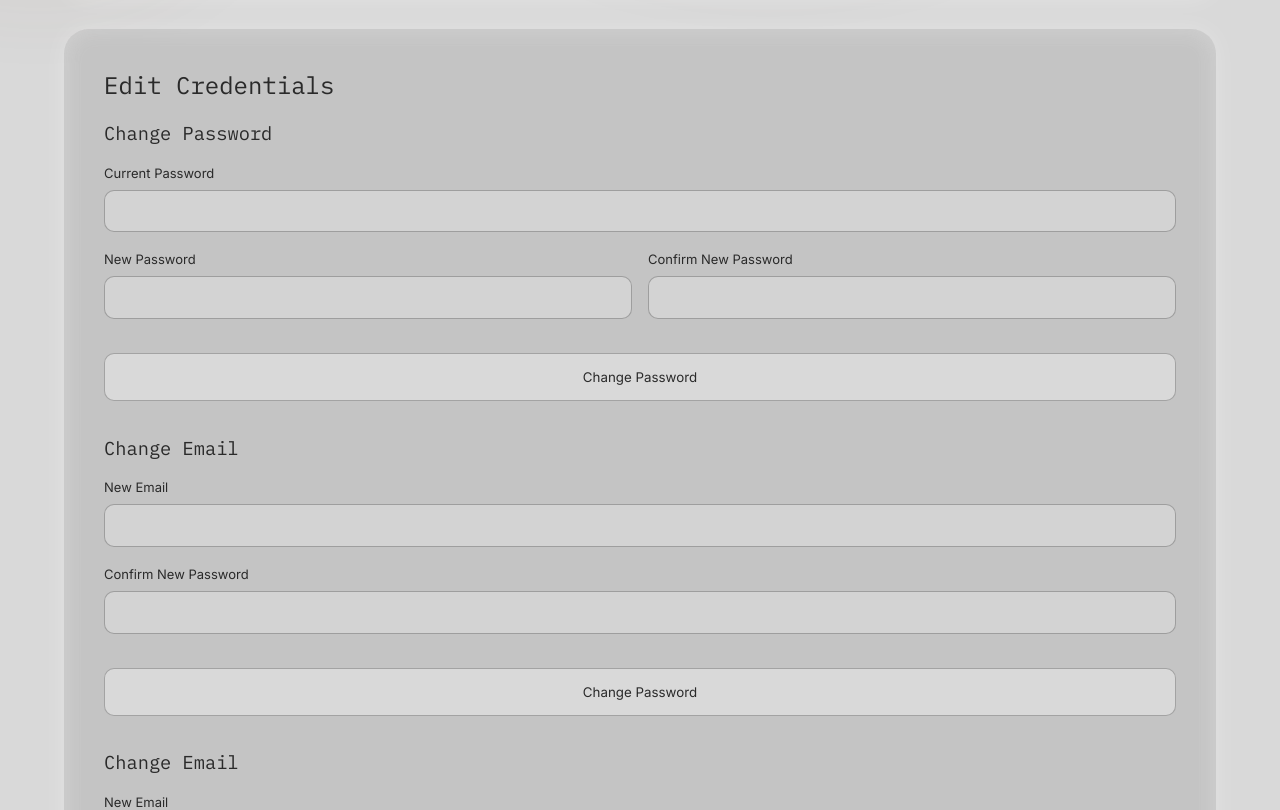
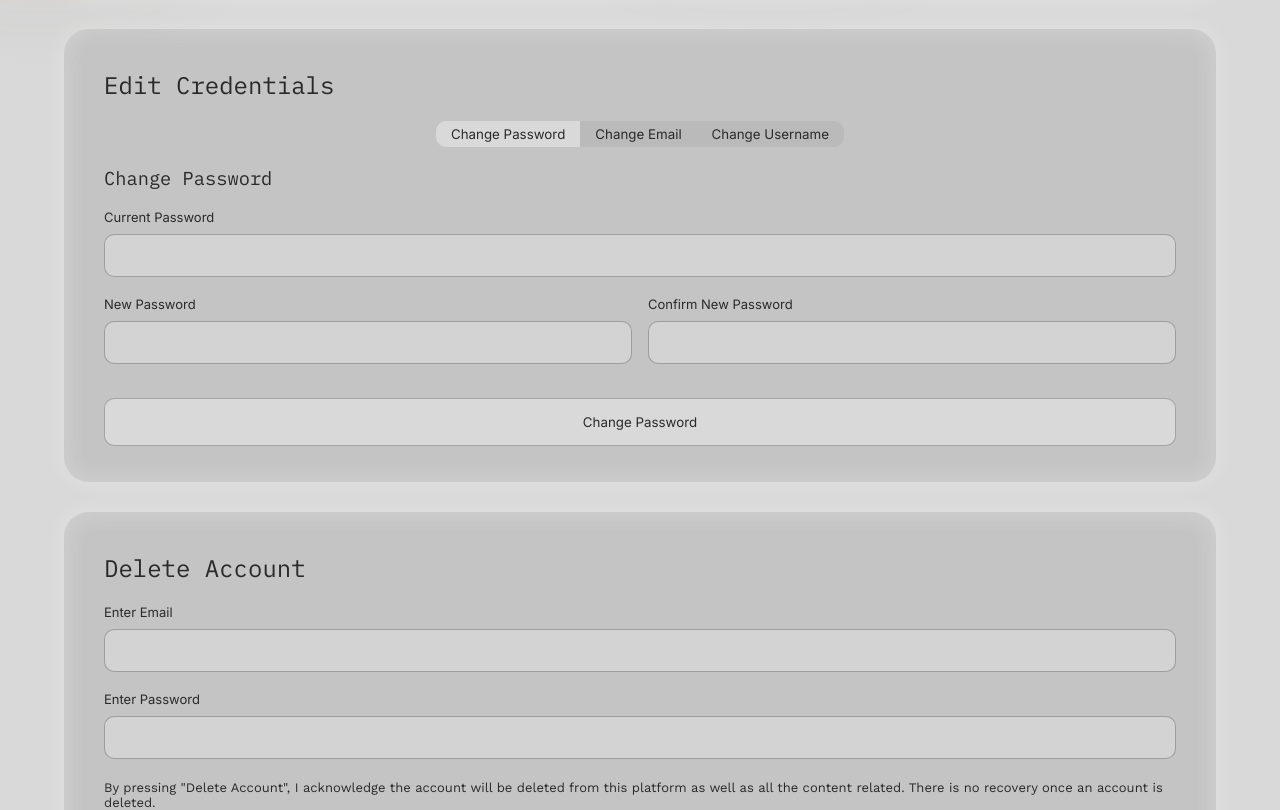
Before and after one commit to Turing-Sandbox/Summarizz, a Next.js app in the folder frontend/: page /profile/1/manage in a window 1280 px wide. Shown: the part 980-1790 px from the top of the page. Built offline with nearby package versions, Linux system fonts and the light colour scheme; no server answers.

Commit message:
Fix double code and add tabulation

```diff
--- a/frontend/src/app/profile/[id]/manage/page.tsx
+++ b/frontend/src/app/profile/[id]/manage/page.tsx
@@ -35,6 +35,10 @@ export default function Page() {
   const [imageError, setImageError] = useState("");
   const [errorEditProfile, setErrorEditProfile] = useState("");
   const [successEditProfile, setSuccessEditProfile] = useState("");
+
+  const [activeTab, setActiveTab] = useState<"password" | "email" | "username">(
+    "password"
+  );
 
   const [currentPassword, setCurrentPassword] = useState("");
   const [newPassword, setNewPassword] = useState("");
@@ -593,6 +597,36 @@ export default function Page() {
         {/******************** EDIT CREDENTIALS  ********************/}
         <div className='profile-management-section'>
           <h2>Edit Credentials</h2>
+
+          {/* TABS */}
+          <div className='tabs'>
+            <button
+              className={
+                "tab first-tab" + (activeTab === "password" ? " active-tab" : "")
+              }
+              onClick={() => setActiveTab("password")}
+            >
+              Change Password
+            </button>
+            <button
+              className={"tab" + (activeTab === "email" ? " active-tab" : "")}
+              onClick={() => setActiveTab("email")}
+            >
+              Change Email
+            </button>
+            <button
+              className={
+                "tab last-tab" + (activeTab === "username" ? " active-tab" : "")
+              }
+              onClick={() => setActiveTab("username")}
+            >
+              Change Username
+            </button>
+          </div>
+
+          {/* PASSWORD */}
+          {activeTab === "password" && (
+            <div className='tab-content'>
               <h3>Change Password</h3>
               <form onSubmit={handleChangePassword}>
                 <div className='input-group'>
@@ -618,7 +652,9 @@ export default function Page() {
                   </div>
 
                   <div className='input-group'>
-                <label htmlFor='confirmPassword'>Confirm New Password</label>
+                    <label htmlFor='confirmPassword'>
+                      Confirm New Password
+                    </label>
                     <input
                       type='password'
                       id='confirmPassword'
@@ -639,38 +675,13 @@ export default function Page() {
                   Change Password
                 </button>
               </form>
+            </div>
+          )}
 
-          <h3>Change Email</h3>
-          <form onSubmit={handleUpdateEmail}>
-            <div className='input-group'>
-              <label htmlFor='newEmail'>New Email</label>
-              <input
-                type='email'
-                id='newEmail'
-                value={newEmail}
-                onChange={(e) => setNewEmail(e.target.value)}
-              />
-            </div>
+          {/* EMAIL */}
 
-            <div className='input-group'>
-              <label htmlFor='confirmPassword'>Confirm New Password</label>
-              <input
-                type='password'
-                id='confirmPassword'
-                value={confirmPassword}
-                onChange={(e) => setConfirmPassword(e.target.value)}
-                required
-              />
-            </div>
-
-            {/* {error && <p className='error-message'>{error}</p>}
-            {success && <p className='success-message'>{success}</p>} */}
-
-            <button type='submit' className='save-button'>
-              Change Password
-            </button>
-          </form>
-
+          {activeTab === "email" && (
+            <div className='tab-content'>
               <h3>Change Email</h3>
               <form onSubmit={handleUpdateEmail}>
                 <div className='input-group'>
@@ -705,7 +716,12 @@ export default function Page() {
                   Change Email
                 </button>
               </form>
+            </div>
+          )}
 
+          {/* USERNAME */}
+          {activeTab === "username" && (
+            <div className='tab-content'>
               <h3>Change Username</h3>
               <form onSubmit={handleUpdateUsername}>
                 <div className='input-group'>
@@ -729,6 +745,8 @@ export default function Page() {
                   Change Username
                 </button>
               </form>
+            </div>
+          )}
         </div>
 
         {/******************** DELETE ACCOUNT  ********************/}
--- a/frontend/src/app/styles/profile/ProfileManagement.scss
+++ b/frontend/src/app/styles/profile/ProfileManagement.scss
@@ -163,6 +163,41 @@ input[type="file"] {
   background-color: firebrick;
 }
 
+.tabs {
+  display: flex;
+  justify-content: center;
+}
+
+.tab {
+  padding: 5px 15px;
+  border-style: solid;
+  border-width: 0;
+  box-sizing: border-box;
+
+  background-color: var(--tile-color);
+  color: var(--text-color);
+
+  cursor: pointer;
+}
+
+.tab:hover {
+  background-color: var(--background-color);
+}
+
+.active-tab {
+  background-color: var(--background-color);
+}
+
+.first-tab {
+  border-top-left-radius: 10px;
+  border-bottom-left-radius: 10px;
+}
+
+.last-tab {
+  border-top-right-radius: 10px;
+  border-bottom-right-radius: 10px;
+}
+
 @media screen and (max-width: 768px) {
   .profile-management-section {
     padding: 10px 20px;
```
Lines whose indentation alone changed are shown as unchanged.
